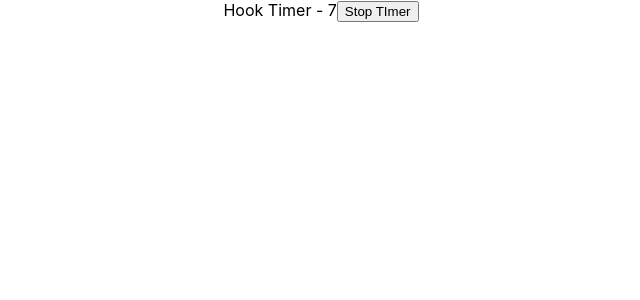
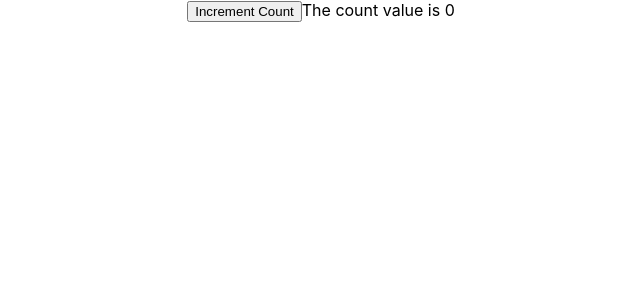
Before and after one commit to sivasaraa/react-typscript, a React (Create React App) app: page / in a window 1280 px wide. Shown: the top 300 px of the page, without its empty margins (319-959 px from the left). Built offline with nearby package versions, Linux system fonts and the light colour scheme.

Commit message:
added counter

```diff
--- a/src/App.tsx
+++ b/src/App.tsx
@@ -9,7 +9,7 @@ import { HandleEvent } from './Component/HandleEvent';
 import { Container } from './Component/Container';
 import { LoggedIn } from './Component/State/LoggedIn';
 import { User } from './Component/State/Context/User';
-import { Counter } from './Component/State/Counter';
+import Counter from './Component/Class/Counter';
 import { ThemeContext } from './Component/State/Context/ThemeContext';
 import { Box } from './Component/State/Context/Box';
 import { UserContext } from './Component/State/Context/UserContext';
@@ -35,7 +35,8 @@ function App() {
         <User />
       </UserContext> */}
       {/* <DomRef /> */}
-      <MutableRef />
+      {/* <MutableRef /> */}
+      <Counter message="The count value is"/>
     </div>
   );
 }
--- /dev/null
+++ b/src/Component/Class/Counter.tsx
@@ -0,0 +1,33 @@
+import React, { Component } from 'react'
+
+type counterState = {
+    count : number
+}
+
+type counterProps = {
+    message : string
+}
+
+class Counter extends Component<counterProps,counterState>{
+    constructor(props:counterProps){
+        super(props)
+        this.state = {
+            count : 0
+        }
+    }
+
+    incrementCount = () => {
+        this.setState(prevState => ({count : prevState.count + 1}))
+    }
+
+    render(): React.ReactNode {
+        return (
+            <div>
+                <button onClick={this.incrementCount}>Increment Count</button>
+                {this.props.message} {this.state.count}
+            </div>
+        )
+    }
+}
+
+export default Counter
```
